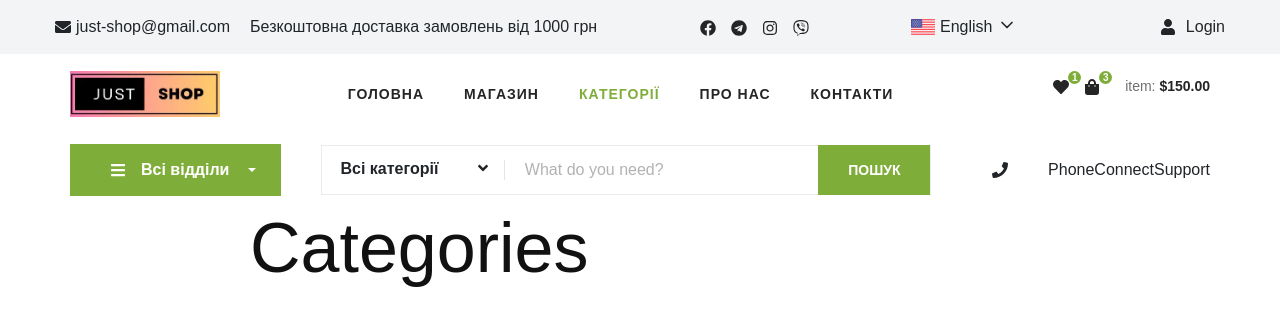
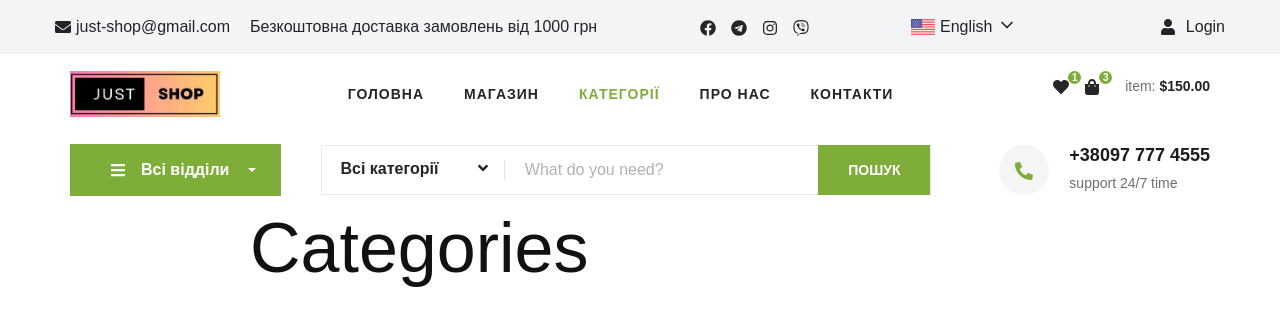
Before and after one commit to barkode/poster-shop-integration, a React (Create React App) app: page /poster-shop-integration/categories in a window 1280 px wide. Shown: the top 326 px of the page. Built offline with nearby package versions, Linux system fonts and the light colour scheme.

Commit message:
Update PhoneConnectSupport.jsx

```diff
--- a/src/components/PhoneConectSupport/PhoneConnectSupport.jsx
+++ b/src/components/PhoneConectSupport/PhoneConnectSupport.jsx
@@ -1,13 +1,55 @@
-import React from 'react'
-import { FaPhone } from 'react-icons/fa'
+import React from 'react';
+import { FaPhone } from 'react-icons/fa';
+import styled from '@emotion/styled';
 
-const PhoneConnectSupport = () => {
+const HeroSearchPhone = styled.div`
+  float: right;
+`;
+
+const PhoneIcon = styled.div`
+  font-size: 18px;
+  color: var(--primary-color);
+  height: 50px;
+  width: 50px;
+  background: var(--background);
+  line-height: 50px;
+  text-align: center;
+  border-radius: 50%;
+  float: left;
+  margin-right: 20px;
+`;
+
+const PhoneText = styled.div`
+  overflow: hidden;
+
+  h5 {
+    color: var(--normal-color);
+    font-weight: 700;
+    margin-bottom: 5px;
+  }
+
+  span {
+    font-size: 14px;
+    color: var(--para-color);
+  }
+`;
+
+const SearchPhone = () => {
   return (
-    <>
-    <FaPhone />
-    <div>PhoneConnectSupport</div>
-    </>
-  )
-}
+    <HeroSearchPhone>
+      <PhoneIcon>
+        <FaPhone
+          style={{
+            transform: 'rotate(90deg)',
+          }}
+        />
+      </PhoneIcon>
+      <PhoneText>
+        <h5>+38097 777 4555</h5>
+        <span>support 24/7 time</span>
+      </PhoneText>
+    </HeroSearchPhone>
+  );
+};
 
-export default PhoneConnectSupport
+export default SearchPhone;
```
